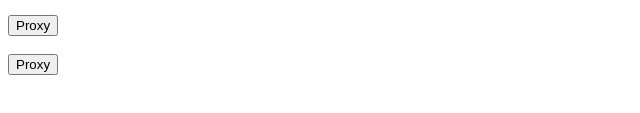
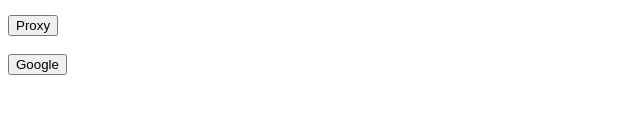
Before and after one commit to Woosh9129/redirectool, a plain HTML site: page index.html in a window 1280 px wide. Shown: the part 169-282 px from the top of the page, 0-640 px from the left. Drawn offline with Linux system fonts and the light colour scheme.

Commit message:
bruh fix

```diff
--- a/index.html
+++ b/index.html
@@ -13,7 +13,7 @@
 
     <button onclick="goto_url()">Go</button> <br> <br>
     <button onclick="goto_prox()">Proxy</button> <br> <br>
-    <button onclick="goto_gle()">Proxy</button>
+    <button onclick="goto_gle()">Google</button>
     </body>
 <script>
     function goto_url(){
```
